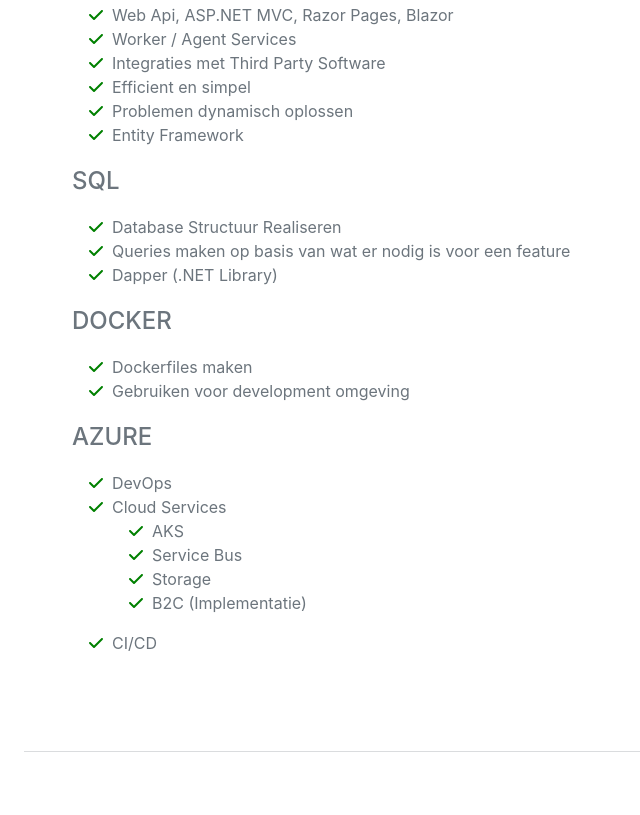
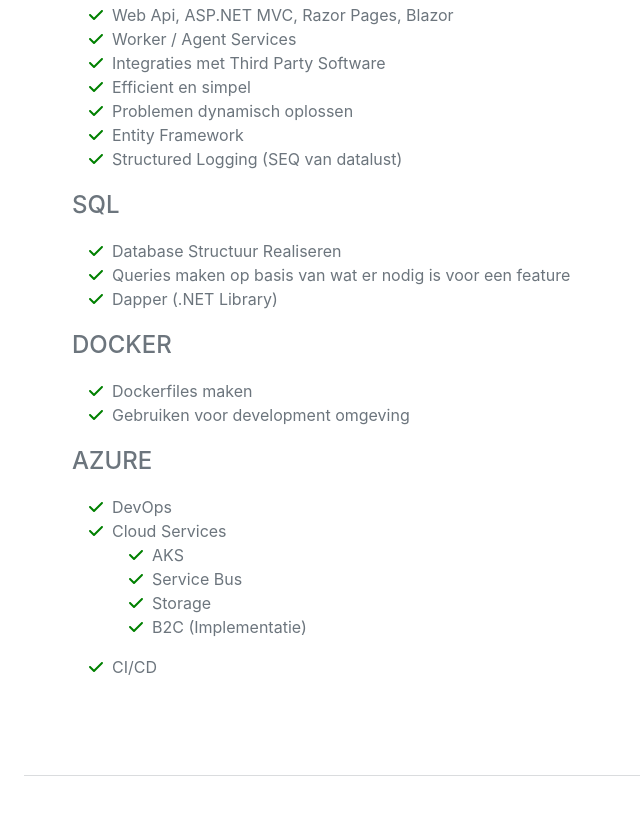
Before and after one commit to waltherdegroot/waltherdegroot.github.io, a plain HTML site: page index.html in a window 1280 px wide. Shown: the part 3628-4443 px from the top of the page, without its empty margins (248-888 px from the left). Drawn offline with nearby package versions, Linux system fonts and the light colour scheme; a web font is replaced by a local one.

Commit message:
Added skills

```diff
--- a/index.html
+++ b/index.html
@@ -210,6 +210,11 @@
                             <span class="fa-li"><i class="fas fa-check"></i></span>
                             Entity Framework
                         </li>
+
+<li>
+<span class="fa-li"><i class="fas fa-check"></i></span>
+Structured Logging (SEQ van datalust)
+</li>
                     </ul>
 
                     <div class="subheading mb-3">SQL </div>
```
